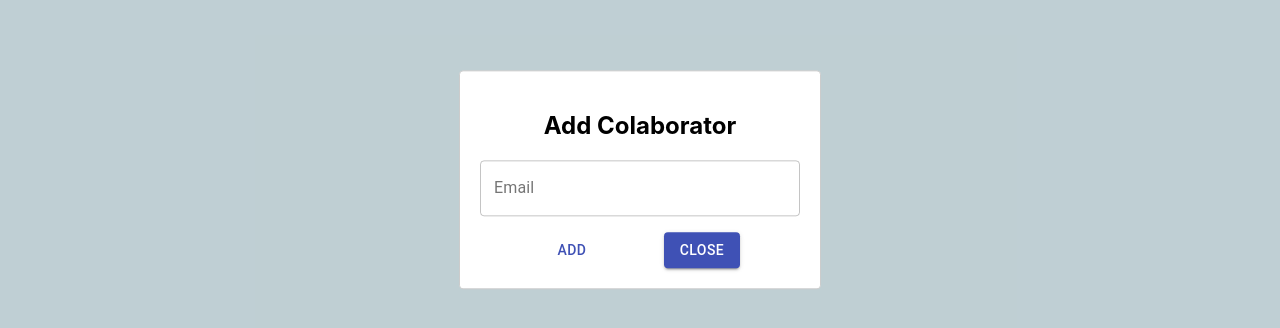
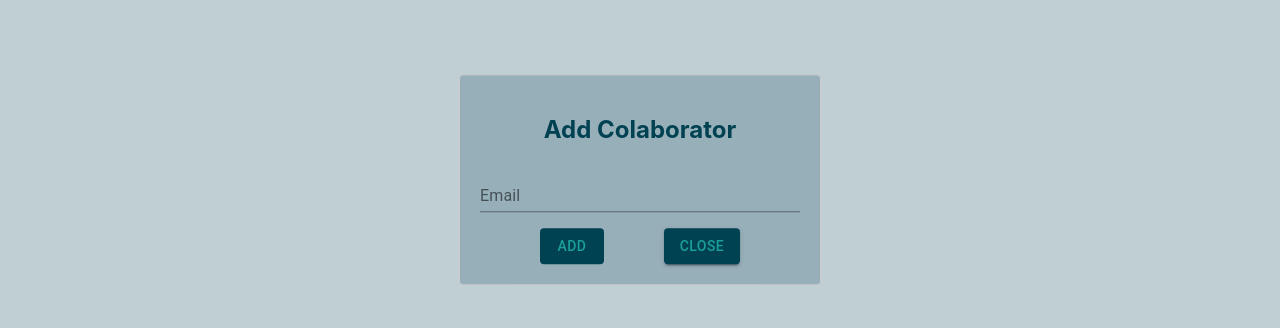
Before and after one commit to erik-ggg/map-modifier-client, a React (Create React App) app: page /colaborators in a window 1280 px wide. Both pictures are taken after a click on the button "ADD COLABORATOR". Shown: the part 220-548 px from the top of the page. Built offline with nearby package versions, Linux system fonts and the light colour scheme.

Commit message:
Removed colaborator popup folder Added colaborator modal styles Added style to colaborators header

```diff
--- a/src/app/components/Main.css
+++ b/src/app/components/Main.css
@@ -13,6 +13,11 @@
   width: 20rem;
 }
 
+.MuiTableCell-head {
+  color: #1ba098 !important;
+  background-color: #004152 !important;
+}
+
 .MuiFormLabel-root.Mui-focused {
   color: #004152 !important;
 }
--- a/src/app/components/colaborator/Colaborators.jsx
+++ b/src/app/components/colaborator/Colaborators.jsx
@@ -1,7 +1,6 @@
 import { useEffect, useState } from 'react'
 import { useDispatch, useSelector } from 'react-redux'
 import { useHistory } from 'react-router-dom'
-import axios from 'axios'
 
 import './colaborators.css'
 
@@ -91,6 +90,10 @@ const useStyles = makeStyles({
   buttonsContainer: {
     display: 'flex',
     justifyContent: 'space-evenly',
+  },
+  emailButtons: {
+    backgroundColor: '#004152',
+    color: '#1ba098',
   },
   emailform: {
     marginBottom: '1rem',
@@ -246,16 +249,23 @@ const Colaborators = ({ socket }) => {
             id="add-colaborator-textfield"
             fullWidth
             label="Email"
-            variant="outlined"
+            variant="standard"
             type="email"
             onChange={(e) => setEmailTextField(e.target.value)}
           />
         </form>
         <div className={classes.buttonsContainer}>
-          <Button onClick={addColaboratorHandler} color="primary">
+          <Button
+            onClick={addColaboratorHandler}
+            className={classes.emailButtons}
+          >
             Add
           </Button>
-          <Button variant="contained" onClick={toggleModal} color="primary">
+          <Button
+            variant="contained"
+            onClick={toggleModal}
+            className={classes.emailButtons}
+          >
             Close
           </Button>
         </div>
--- a/src/app/components/colaborator/colaborators.css
+++ b/src/app/components/colaborator/colaborators.css
@@ -1,13 +1,14 @@
 .addColaboratorModal {
+  background-color: #97afb9 !important;
+  border: 1px solid #ccc;
+  color: #004152 !important;
   position: fixed;
+  transform: translate(-50%, -50%);
   top: 50%;
   left: 50%;
-  transform: translate(-50%, -50%);
-
-  border: 1px solid #ccc;
   background: #fff;
   overflow: auto;
-  border-radius: 4px;
+  border-radius: 8px;
   outline: none;
   padding: 20px;
   width: 20rem;
```
Also changed, not shown: src/app/components/colaborators-popup/colaborators-popup.jsx (deleted, +0 -15 lines), src/app/components/colaborators-popup/colaborators-popup.scss (deleted, +0 -21 lines).
